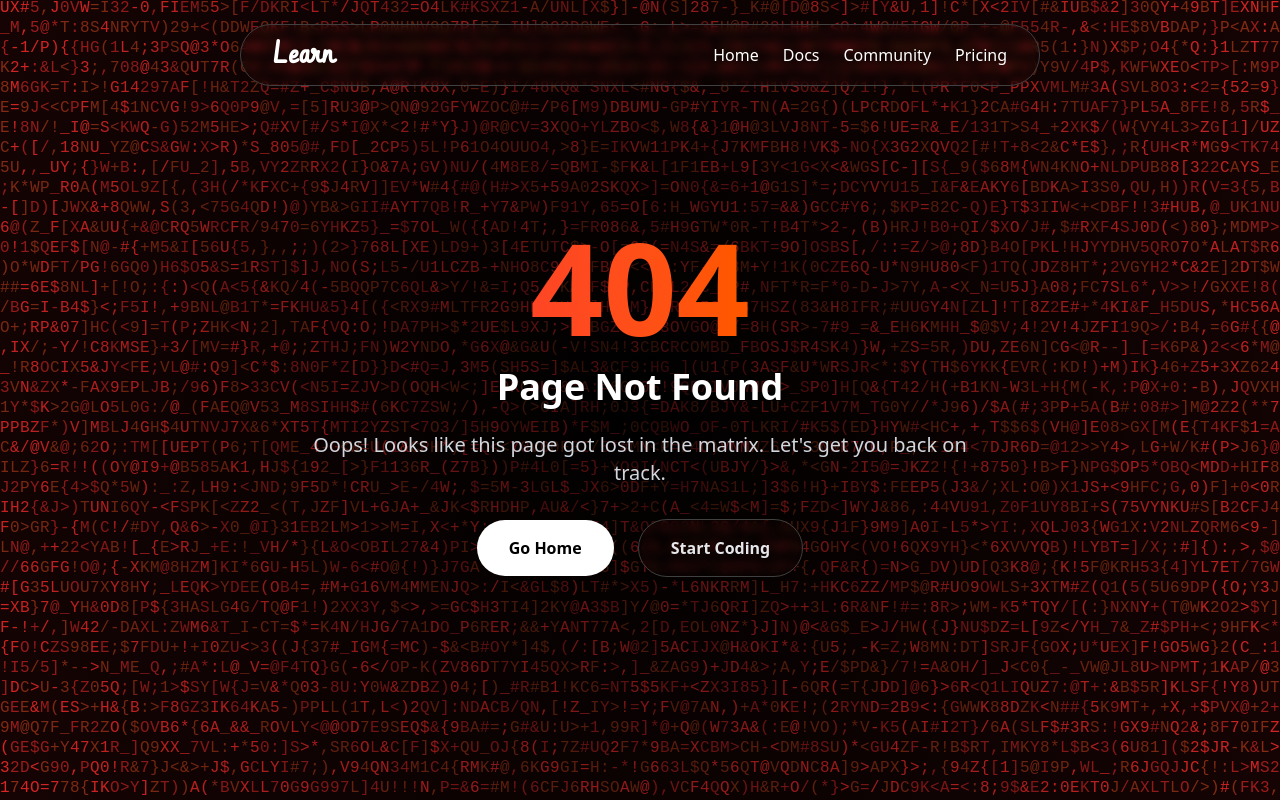
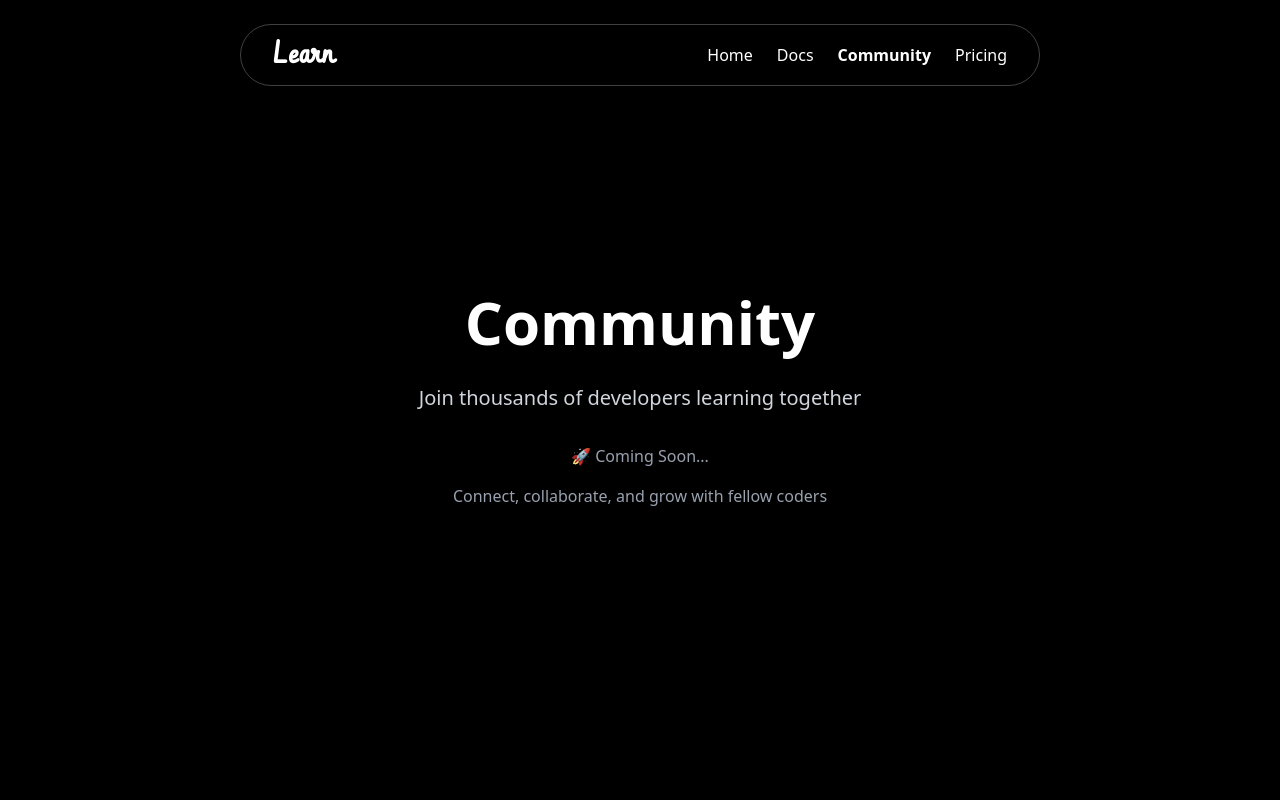
Before and after one commit to NIKHILSAI71/learn, a Next.js app: page /community in a window 1280 px wide. Before the commit this address had no page. Built offline with nearby package versions, Linux system fonts and the light colour scheme.

Commit message:
feat: create Community page with navigation and main content

```diff
--- /dev/null
+++ b/src/app/community/page.tsx
@@ -0,0 +1,37 @@
+import Link from 'next/link';
+import localFont from 'next/font/local';
+
+const vibur = localFont({ src: '../../fonts/Vibur-Regular.ttf', display: 'swap', weight: '400' });
+
+export default function CommunityPage() {
+  return (
+    <div className="min-h-screen bg-black text-white">
+      {/* Header Navigation */}
+      <header suppressHydrationWarning className="fixed top-6 left-1/2 transform -translate-x-1/2 z-20 bg-transparent backdrop-blur-xs rounded-full px-8 py-3 flex items-center justify-between border border-white/10 w-[min(80%,800px)]">
+        <div className="flex items-center space-x-4">
+          <span className={`${vibur.className} text-white text-2xl sm:text-3xl font-semibold`}>
+            Learn
+          </span>
+        </div>
+        <nav className="flex items-center space-x-6">
+          <Link href="/" className="text-white hover:text-gray-300">Home</Link>
+          <Link href="/docs" className="text-white hover:text-gray-300">Docs</Link>
+          <Link href="/community" className="text-white hover:text-gray-300 font-bold">Community</Link>
+          <Link href="/pricing" className="text-white hover:text-gray-300">Pricing</Link>
+        </nav>
+      </header>
+
+      {/* Main Content */}
+      <main className="relative z-10 flex flex-col items-center justify-center h-screen px-6">
+        <div className="text-center max-w-4xl">
+          <h1 className="text-4xl md:text-6xl font-bold mb-8">Community</h1>
+          <p className="text-xl text-gray-300 mb-8">Join thousands of developers learning together</p>
+          <div className="text-gray-400">
+            <p className="mb-4">🚀 Coming Soon...</p>
+            <p>Connect, collaborate, and grow with fellow coders</p>
+          </div>
+        </div>
+      </main>
+    </div>
+  );
+}
```
